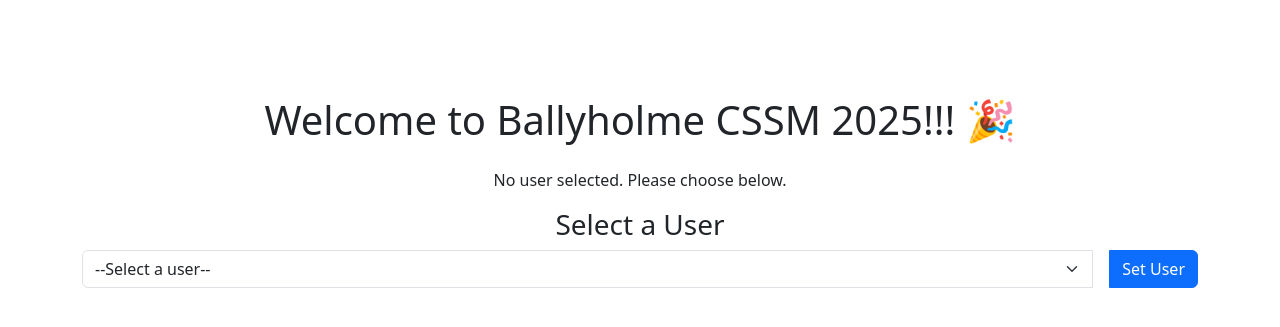
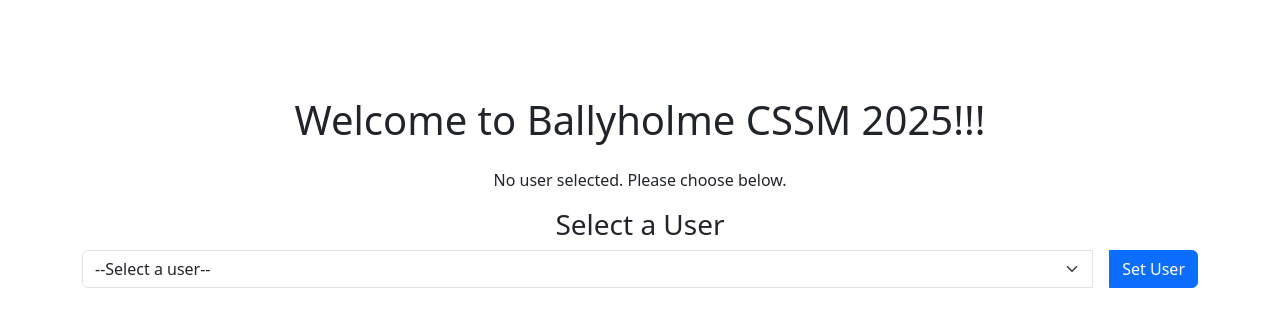
Before and after one commit to GlomeCS/BCSSM, a Flask app: page / in a window 1280 px wide. Shown: the top 327 px of the page. Run offline with Flask 3, Linux system fonts and the light colour scheme.

Commit message:
Remove emoji

```diff
--- a/templates/index.html
+++ b/templates/index.html
@@ -4,7 +4,7 @@
 {% block title %}Home - Ballyholme CSSM Helper{% endblock %}
 
 {% block content %}
-<h1 class="text-center mb-4">Welcome to Ballyholme CSSM 2025!!! 🎉</h1>
+<h1 class="text-center mb-4">Welcome to Ballyholme CSSM 2025!!!</h1>
 <p id="currentUser" class="text-center"></p>
 
 <div id="userSelection" class="text-center" style="display: none;">
```
